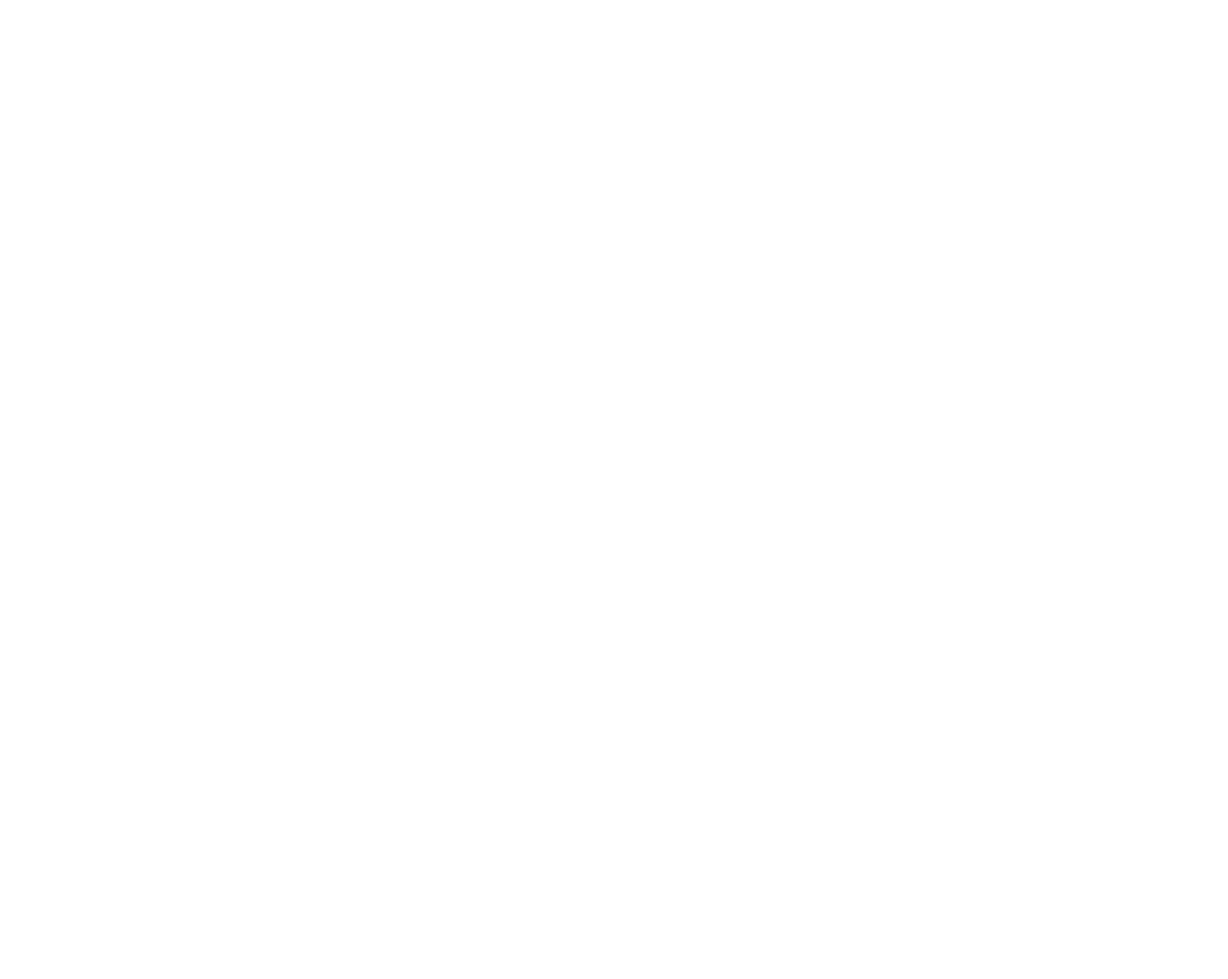
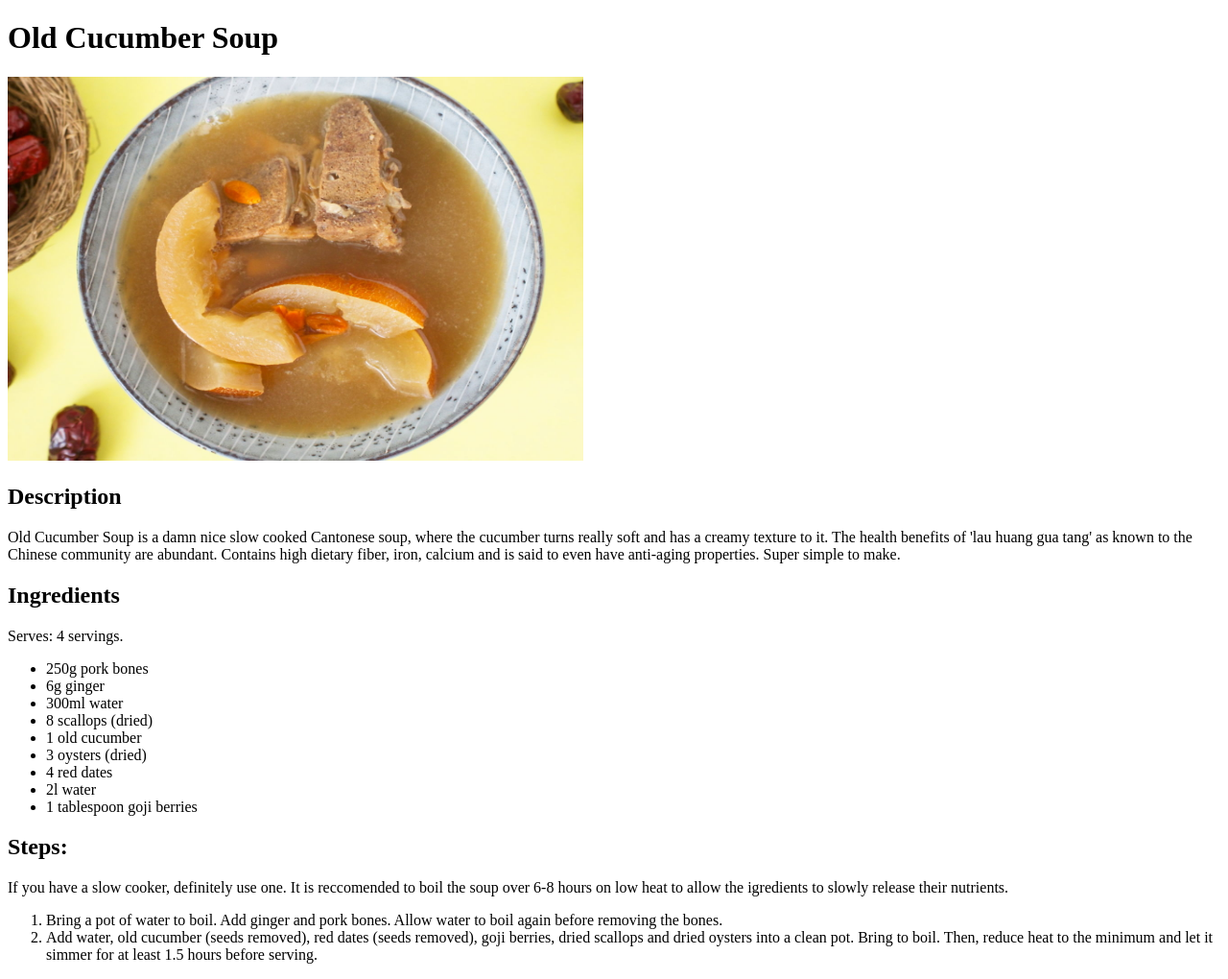
Before and after one commit to gerteck/odin_recipes, a plain HTML site: page recipes/oldCucumberSoup.html in a window 1280 px wide. Shown: the whole page at 96% size. Before the commit the page ends 800 px from the top, so only its background shows below. Drawn offline with Linux system fonts and the light colour scheme.

Commit message:
Add Old Cucumber Soup

```diff
--- a/recipes/oldCucumberSoup.html
+++ b/recipes/oldCucumberSoup.html
@@ -0,0 +1,67 @@
+<!DOCTYPE html>
+
+<html lang="en">
+
+  <head>
+
+    <meta charset="UTF-8">
+
+    <title>Old Cucumber Soup Recipe</title>
+
+  </head>
+
+  <body>
+
+    <h1> Old Cucumber Soup </h1>
+
+    <img src ="./../images/oldCucumberSoup.jpg" width="600" height ="400">
+
+    <h2> Description </h2></li>
+
+    Old Cucumber Soup is a damn nice slow cooked Cantonese soup, where the
+    cucumber turns really soft and has a creamy texture to it.
+    The health benefits of 'lau huang gua tang' as known to the Chinese community
+    are abundant. Contains high dietary fiber, iron, calcium and is said to even have
+    anti-aging properties.
+
+    Super simple to make.
+
+    <h2> Ingredients </h2>
+
+    Serves: 4 servings.
+
+    <ul>
+        <li>250g pork bones</li>
+        <li>6g ginger</li>
+        <li>300ml water</li>
+        <li>8 scallops (dried)</li>
+        <li>1 old cucumber</li>
+        <li>3 oysters (dried)</li>
+        <li>4 red dates</li>
+        <li>2l water</li>
+        <li>1 tablespoon goji berries</li>
+    </ul>
+
+    <h2> Steps: </h2>
+
+    If you have a slow cooker, definitely use one. It is reccomended to boil the
+    soup over 6-8 hours on low heat to allow the igredients to slowly release
+    their nutrients.
+
+    <ol>
+        <li> Bring a pot of water to boil. Add ginger and pork bones.
+            Allow water to boil again before removing the bones. </li>
+
+        <li> Add water, old cucumber (seeds removed),
+            red dates (seeds removed), goji berries, dried scallops and
+            dried oysters into a clean pot. Bring to boil. Then, reduce
+            heat to the minimum and let it simmer for at least 1.5 hours
+            before serving.</li>
+
+    </ol>
+
+
+  </body>
+
+
+</html>
```
Also changed, not shown: index.html (+4 -1 lines), recipes/charKwayTeow.html (+1 -1 lines), images/oldCucumberSoup.jpg (added).
